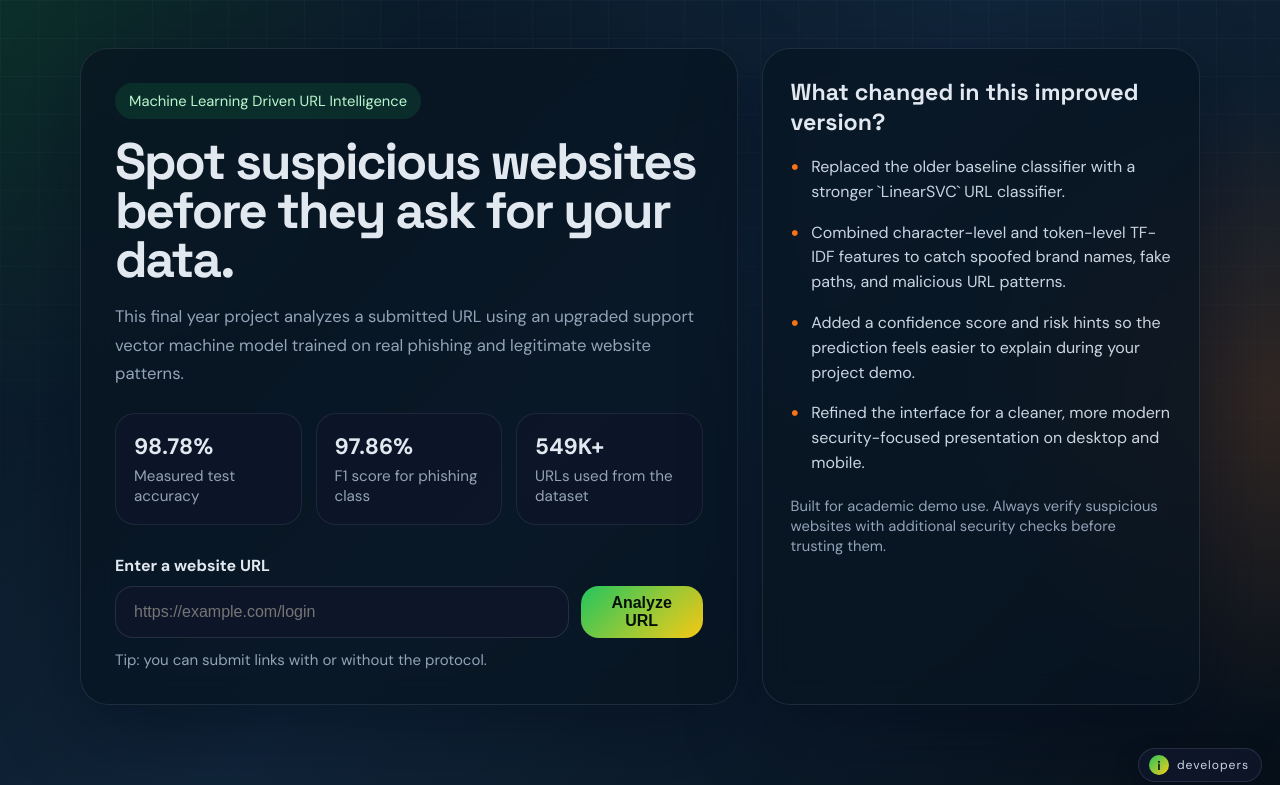
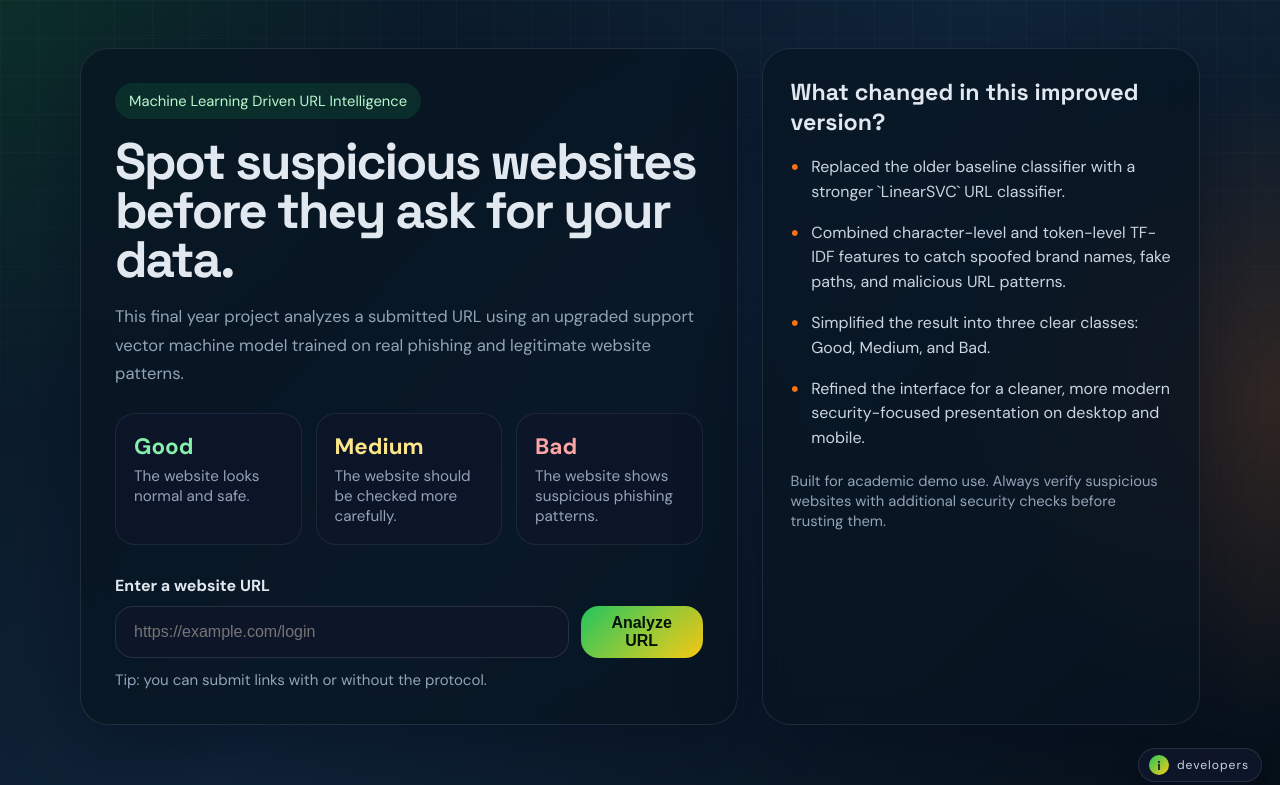
Before and after one commit to jz078/Phishing-Website-Detection, a Flask app: page / in a window 1280 px wide. Shown: the top 785 px of the page. Run offline with Flask 2, Linux system fonts and the light colour scheme.

Commit message:
Simplify verdicts and reduce safe-site false alarms

```diff
--- a/app.py
+++ b/app.py
@@ -1,4 +1,3 @@
-import math
 import os
 import re
 from pathlib import Path
@@ -11,6 +10,19 @@ app = Flask(__name__)
 
 BASE_DIR = Path(__file__).resolve().parent
 PIPELINE_FILENAME = BASE_DIR / "phishing_url_pipeline.joblib"
+TRUSTED_DOMAINS = {
+    "google.com",
+    "microsoft.com",
+    "openai.com",
+    "wikipedia.org",
+    "github.com",
+    "amazon.in",
+    "amazon.com",
+    "facebook.com",
+    "youtube.com",
+    "apple.com",
+    "linkedin.com",
+}
 
 pipeline = None
 
@@ -33,15 +45,25 @@ def normalize_url(url: str) -> str:
     if not url:
         return ""
 
-    return url.strip()
+    cleaned = url.strip()
+    cleaned = re.sub(r"^https?://", "", cleaned, flags=re.IGNORECASE)
+    return cleaned.rstrip("/")
+
+
+def parse_parts(url: str) -> tuple[str, str, str]:
+    lowered = url.lower().strip()
+    parsed = urlparse(lowered if re.match(r"^[a-zA-Z]+://", lowered) else f"http://{lowered}")
+    hostname = (parsed.netloc or parsed.path.split("/")[0]).strip(".")
+    path = parsed.path if parsed.netloc else "/" + "/".join(parsed.path.split("/")[1:])
+    query = parsed.query
+    return hostname, path or "/", query
 
 
 def extract_risk_flags(url: str) -> list[str]:
     flags = []
     lowered = url.lower().strip()
-    parsed = urlparse(lowered if re.match(r"^[a-zA-Z]+://", lowered) else f"http://{lowered}")
-    hostname = parsed.netloc or parsed.path.split("/")[0]
-    path_and_query = f"{parsed.path}?{parsed.query}"
+    hostname, path, query = parse_parts(lowered)
+    path_and_query = f"{path}?{query}"
 
     if re.fullmatch(r"\d{1,3}(?:\.\d{1,3}){3}", hostname):
         flags.append("Uses a raw IP address instead of a normal domain.")
@@ -61,9 +83,36 @@ def extract_risk_flags(url: str) -> list[str]:
     return flags[:4]
 
 
-def margin_to_confidence(score: float) -> int:
-    probability_like = 1.0 / (1.0 + math.exp(-abs(score)))
-    return max(50, min(99, int(round(probability_like * 100))))
+def get_model_score(url: str) -> float:
+    if pipeline is None or not hasattr(pipeline, "decision_function"):
+        return 0.0
+
+    raw_score = pipeline.decision_function([url])[0]
+    return float(raw_score[0] if hasattr(raw_score, "__len__") else raw_score)
+
+
+def build_verdict(url: str, score: float, risk_flags: list[str]) -> tuple[str, str, str]:
+    hostname, path, query = parse_parts(url)
+    base_hostname = hostname[4:] if hostname.startswith("www.") else hostname
+    clean_root_domain = path in ("", "/") and not query
+    flag_count = len(risk_flags)
+
+    if base_hostname in TRUSTED_DOMAINS and flag_count == 0:
+        return "Good", "This website looks safe for normal browsing.", "safe"
+
+    if flag_count >= 2 or score <= -1.35:
+        return "Bad", "This website shows strong phishing-like behavior.", "risk"
+
+    if clean_root_domain and flag_count == 0 and score >= -0.45:
+        return "Good", "This website looks safe for normal browsing.", "safe"
+
+    if clean_root_domain and flag_count <= 1:
+        return "Medium", "This website is not clearly dangerous, but it should be checked carefully.", "medium"
+
+    if flag_count == 0 and score >= 0.25:
+        return "Good", "This website looks safe for normal browsing.", "safe"
+
+    return "Medium", "The website needs manual review before it can be trusted.", "medium"
 
 
 def predict_url(url: str) -> dict:
@@ -72,55 +121,33 @@ def predict_url(url: str) -> dict:
         return {
             "error": "Please enter a valid website URL.",
             "url": "",
-            "prediction": "",
-            "confidence": None,
+            "verdict": "",
+            "summary": "",
             "risk_flags": [],
-            "is_phishing": None,
-            "status_label": "",
+            "card_tone": "",
         }
 
     if pipeline is None:
         return {
             "error": "Model file missing. Run train_model.py to generate phishing_url_pipeline.joblib.",
             "url": normalized_url,
-            "prediction": "",
-            "confidence": None,
+            "verdict": "",
+            "summary": "",
             "risk_flags": [],
-            "is_phishing": None,
-            "status_label": "",
+            "card_tone": "",
         }
 
-    prediction = pipeline.predict([normalized_url])[0]
-    score = 0.0
-    if hasattr(pipeline, "decision_function"):
-        raw_score = pipeline.decision_function([normalized_url])[0]
-        score = float(raw_score[0] if hasattr(raw_score, "__len__") else raw_score)
-
-    is_phishing = prediction == "bad"
-    confidence = margin_to_confidence(score)
-    is_uncertain = abs(score) < 0.8
-
-    if is_phishing and is_uncertain:
-        prediction_text = "Suspicious URL, manual review advised"
-        status_label = "Needs Review"
-    elif is_phishing:
-        prediction_text = "Potential phishing website"
-        status_label = "High Risk"
-    elif is_uncertain:
-        prediction_text = "Likely legitimate, but confidence is limited"
-        status_label = "Moderate Confidence"
-    else:
-        prediction_text = "Likely legitimate website"
-        status_label = "Lower Risk"
+    risk_flags = extract_risk_flags(normalized_url)
+    score = get_model_score(normalized_url)
+    verdict, summary, card_tone = build_verdict(normalized_url, score, risk_flags)
 
     return {
         "error": "",
         "url": normalized_url,
-        "prediction": prediction_text,
-        "confidence": confidence,
-        "risk_flags": extract_risk_flags(normalized_url),
-        "is_phishing": is_phishing,
-        "status_label": status_label,
+        "verdict": verdict,
+        "summary": summary,
+        "risk_flags": risk_flags,
+        "card_tone": card_tone,
     }
 
 
@@ -129,11 +156,10 @@ def index():
     result = {
         "error": "",
         "url": "",
-        "prediction": "",
-        "confidence": None,
+        "verdict": "",
+        "summary": "",
         "risk_flags": [],
-        "is_phishing": None,
-        "status_label": "",
+        "card_tone": "",
     }
 
     if request.method == "POST":
--- a/templates/index.html
+++ b/templates/index.html
@@ -124,30 +124,42 @@
         max-width: 58ch;
       }
 
-      .stats {
+      .verdict-guide {
         display: grid;
         grid-template-columns: repeat(3, minmax(0, 1fr));
         gap: 14px;
         margin-top: 26px;
       }
 
-      .stat {
+      .guide-card {
         padding: 18px;
         border-radius: 20px;
         background: rgba(15, 23, 42, 0.72);
         border: 1px solid rgba(148, 163, 184, 0.12);
       }
 
-      .stat strong {
+      .guide-card strong {
         display: block;
         font-size: 1.4rem;
       }
 
-      .stat span {
+      .guide-card span {
         display: block;
         margin-top: 5px;
         color: var(--muted);
         font-size: 0.95rem;
+      }
+
+      .guide-card.good strong {
+        color: #86efac;
+      }
+
+      .guide-card.medium strong {
+        color: #fde68a;
+      }
+
+      .guide-card.bad strong {
+        color: #fca5a5;
       }
 
       form {
@@ -220,6 +232,10 @@
         border-color: rgba(239, 68, 68, 0.32);
       }
 
+      .result-card.medium {
+        border-color: rgba(250, 204, 21, 0.32);
+      }
+
       .result-head {
         display: flex;
         justify-content: space-between;
@@ -246,6 +262,11 @@
       .badge.risk {
         background: rgba(239, 68, 68, 0.14);
         color: #fecaca;
+      }
+
+      .badge.medium {
+        background: rgba(250, 204, 21, 0.14);
+        color: #fde68a;
       }
 
       .result-meta {
@@ -405,7 +426,7 @@
           grid-template-columns: 1fr;
         }
 
-        .stats {
+        .verdict-guide {
           grid-template-columns: 1fr;
         }
 
@@ -431,18 +452,18 @@
             website patterns.
           </p>
 
-          <div class="stats">
-            <div class="stat">
-              <strong>98.78%</strong>
-              <span>Measured test accuracy</span>
+          <div class="verdict-guide">
+            <div class="guide-card good">
+              <strong>Good</strong>
+              <span>The website looks normal and safe.</span>
             </div>
-            <div class="stat">
-              <strong>97.86%</strong>
-              <span>F1 score for phishing class</span>
+            <div class="guide-card medium">
+              <strong>Medium</strong>
+              <span>The website should be checked more carefully.</span>
             </div>
-            <div class="stat">
-              <strong>549K+</strong>
-              <span>URLs used from the dataset</span>
+            <div class="guide-card bad">
+              <strong>Bad</strong>
+              <span>The website shows suspicious phishing patterns.</span>
             </div>
           </div>
 
@@ -468,17 +489,15 @@
           <div class="error">{{ result.error }}</div>
           {% endif %}
 
-          {% if result.prediction %}
-          <div class="result-card {{ 'risk' if result.is_phishing else 'safe' }}">
+          {% if result.verdict %}
+          <div class="result-card {{ result.card_tone }}">
             <div class="result-head">
               <div>
-                <h2>{{ result.prediction }}</h2>
-                <div class="result-meta">
-                  Confidence score: <strong>{{ result.confidence }}%</strong>
-                </div>
+                <h2>{{ result.verdict }}</h2>
+                <div class="result-meta">{{ result.summary }}</div>
               </div>
-              <div class="badge {{ 'risk' if result.is_phishing else 'safe' }}">
-                {{ result.status_label }}
+              <div class="badge {{ result.card_tone }}">
+                {{ result.verdict }}
               </div>
             </div>
             <div class="result-meta">
@@ -509,8 +528,8 @@
               spoofed brand names, fake paths, and malicious URL patterns.
             </li>
             <li>
-              Added a confidence score and risk hints so the prediction feels
-              easier to explain during your project demo.
+              Simplified the result into three clear classes: Good, Medium,
+              and Bad.
             </li>
             <li>
               Refined the interface for a cleaner, more modern security-focused
```
